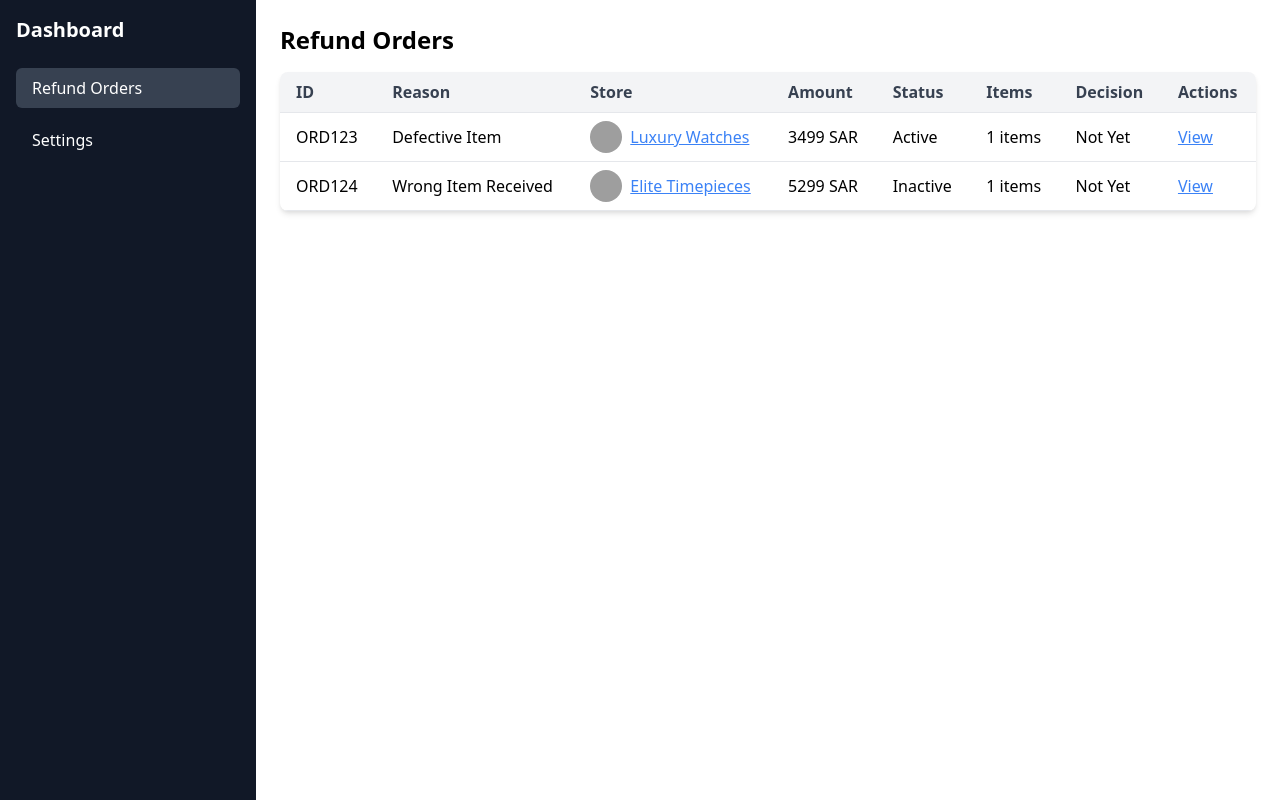
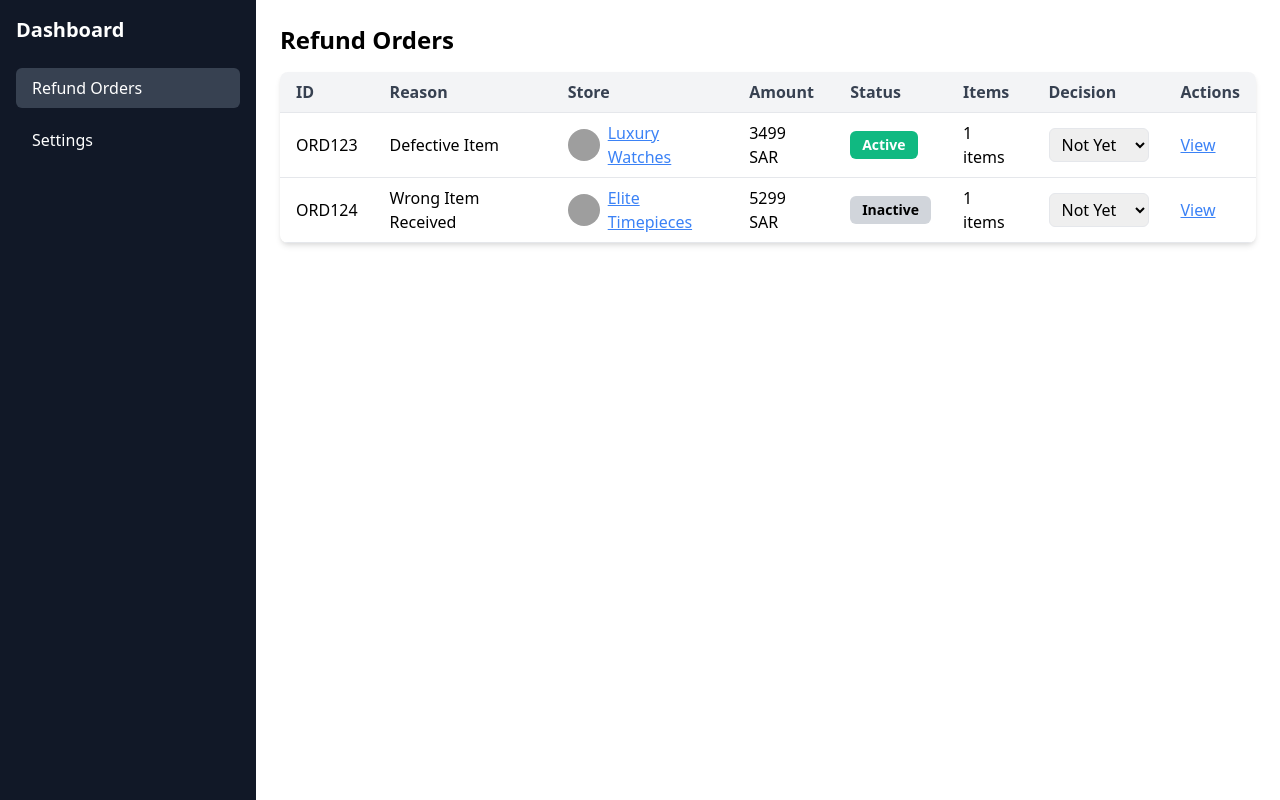
Before and after one commit to Im2rnado/yamm-refund-dashboard, a Next.js app: page /refunds in a window 1280 px wide. Built offline with nearby package versions, Linux system fonts and the light colour scheme; data requests are answered from the project's data file; grey boxes are pictures that could not be loaded.

Commit message:
add update route to api, add updating buttons and stuff in frontend and move interface to types page

```diff
--- a/app/components/OrderRow.tsx
+++ b/app/components/OrderRow.tsx
@@ -1,28 +1,31 @@
+"use client";
+import { useMutation, useQueryClient } from "@tanstack/react-query";
+import { updateRefund } from "../lib/api";
 import Link from "next/link";
+import { useState } from "react";
+import { OrderRowProps } from "../types";
 
-interface OrderRowProps {
-    id: string;
-    reason: string;
-    store_name: string;
-    store_logo: string;
-    store_url: string;
-    amount: number;
-    active: boolean;
-    itemsCount: number;
-    decision: string | null;
-}
+const OrderRow = ({ id, reason, store_name, store_logo, store_url, amount, active, itemsCount, decision }: OrderRowProps) => {
+    const queryClient = useQueryClient();
+    const [isActive, setIsActive] = useState(active);
+    const [currentDecision, setCurrentDecision] = useState(decision || "Not Yet");
 
-const OrderRow = ({
-    id,
-    reason,
-    store_name,
-    store_logo,
-    store_url,
-    amount,
-    active,
-    itemsCount,
-    decision,
-}: OrderRowProps) => {
+    const { mutate: toggleActive } = useMutation({
+        mutationFn: () => updateRefund(id, { active: !isActive }),
+        onSuccess: () => {
+            setIsActive(!isActive);
+            queryClient.invalidateQueries({ queryKey: ["refunds"] });
+        },
+    });
+
+    const { mutate: changeDecision } = useMutation({
+        mutationFn: (newDecision: string) => updateRefund(id, { decision: newDecision }),
+        onSuccess: (newDecision) => {
+            setCurrentDecision(newDecision);
+            queryClient.invalidateQueries({ queryKey: ["refunds"] });
+        },
+    });
+
     return (
         <tr className="border-b hover:bg-gray-50">
             <td className="px-4 py-2">{id}</td>
@@ -34,9 +37,27 @@ const OrderRow = ({
                 </a>
             </td>
             <td className="px-4 py-2">{amount} SAR</td>
-            <td className="px-4 py-2">{active ? "Active" : "Inactive"}</td>
+            <td className="px-4 py-2">
+                <button
+                    onClick={() => toggleActive()}
+                    className={`px-3 py-1 text-sm font-semibold rounded-md ${isActive ? "bg-green-500 text-white" : "bg-gray-300 text-black"}`}
+                >
+                    {isActive ? "Active" : "Inactive"}
+                </button>
+            </td>
             <td className="px-4 py-2">{itemsCount} items</td>
-            <td className="px-4 py-2">{decision || "Not Yet"}</td>
+            <td className="px-4 py-2">
+                <select
+                    value={currentDecision}
+                    onChange={(e) => changeDecision(e.target.value)}
+                    className="border px-2 py-1 rounded-md"
+                >
+                    <option value="Not Yet">Not Yet</option>
+                    <option value="accept">Accept</option>
+                    <option value="reject">Reject</option>
+                    <option value="escalate">Escalate</option>
+                </select>
+            </td>
             <td className="px-4 py-2">
                 <Link href={`/refunds/${id}`} className="text-blue-500 underline">
                     View
--- a/app/lib/api.ts
+++ b/app/lib/api.ts
@@ -6,3 +6,8 @@ export const fetchRefunds = async () => {
     const response = await axios.get(`${API_URL}/refunds`);
     return response.data;
 };
+
+export const updateRefund = async (id: string, data: Partial<{ active: boolean; decision: string }>) => {
+    const response = await axios.patch(`${API_URL}/refunds/${id}`, data);
+    return response.data;
+};
```
Also changed, not shown: app/types/index.tsx (+12 -0 lines).
